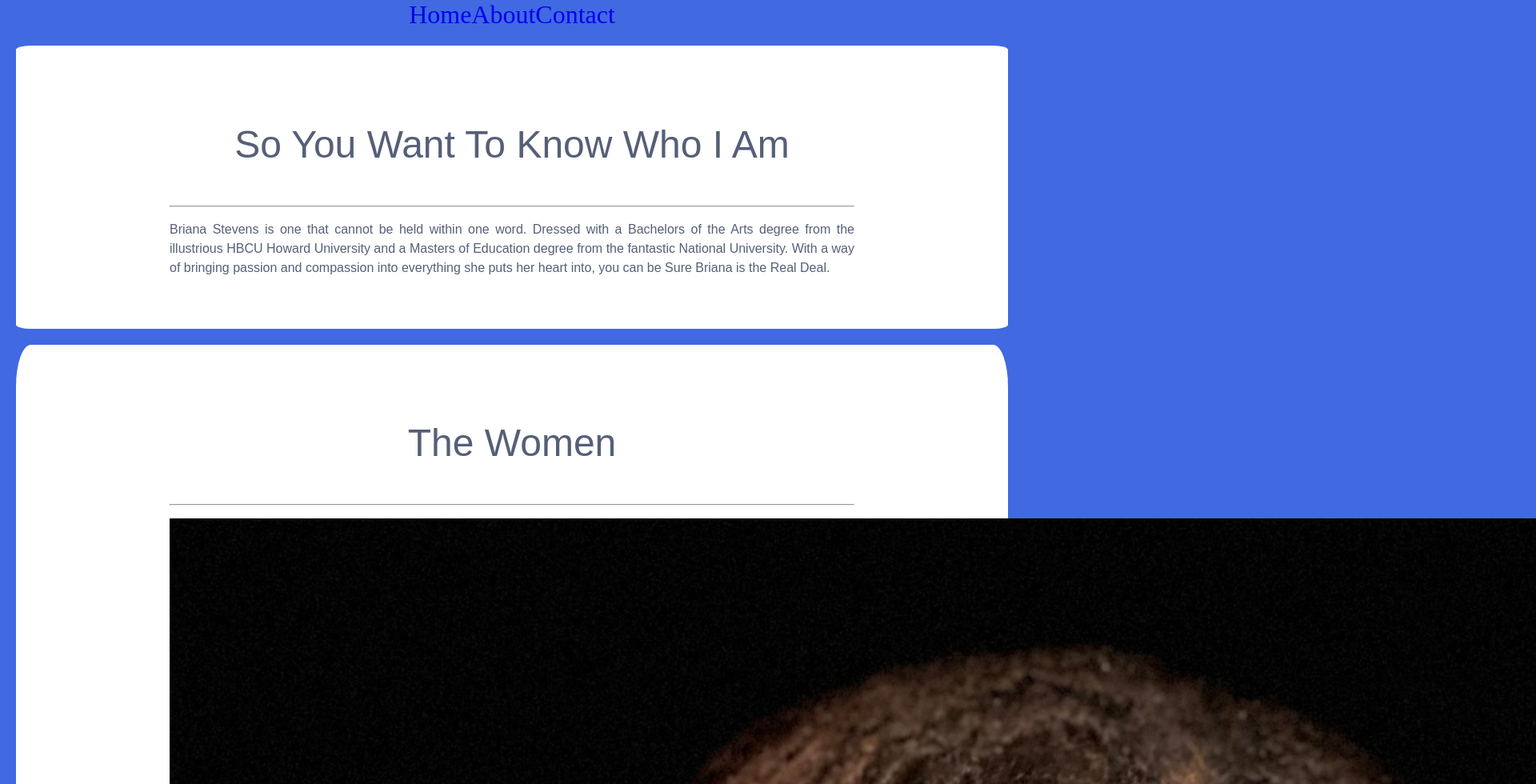
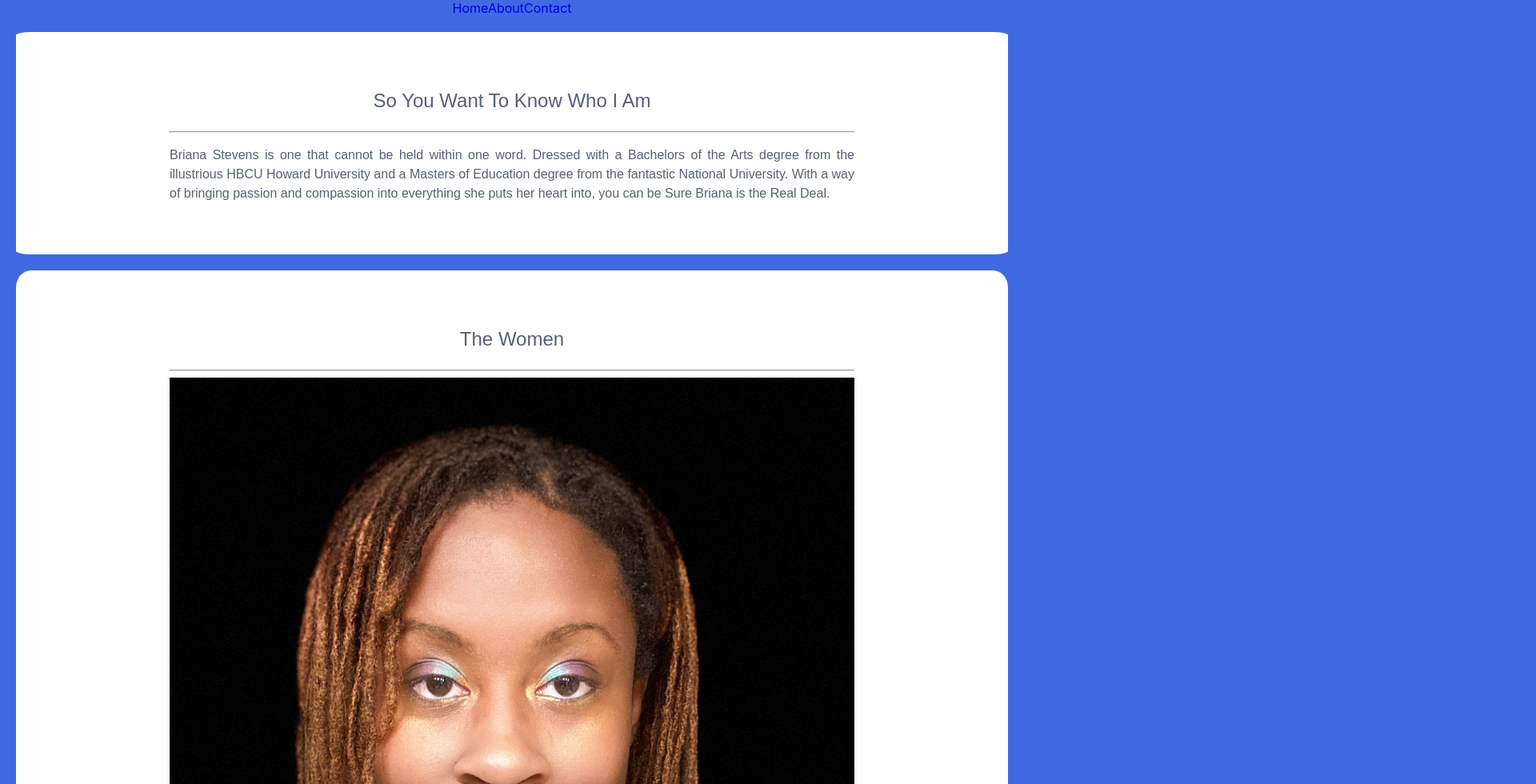
Before and after one commit to JustSpokenCodes/crownyourrights, a React (Create React App) app in the folder crownyr/: page /about in a window 1280 px wide. Shown: the top 980 px of the page at 80% size, 1920 px wide, since content can reach past the window. Built offline with nearby package versions, Linux system fonts and the light colour scheme.

Commit message:
fixed the pic and removed unneeded info in css

```diff
--- a/crownyr/src/App.css
+++ b/crownyr/src/App.css
@@ -1,6 +1,5 @@
 .App{
   text-align: center;
-  font: 2rem lucida;
   color: silver;;
 }
 html{
--- a/crownyr/src/components/Home.js
+++ b/crownyr/src/components/Home.js
@@ -11,8 +11,13 @@ const Home = () => {
             <section>
                 <p>Coming Soon...</p>
                 <h1><b>C</b><i>rown</i> <b>Y</b><i>our</i> <b>R</b><i>ights</i></h1>
-            <button id="custom-btn" class='crown-button'><span>Come</span> And Lets Work</button>
+
             </section>
+            <footer>
+                <div className="footer">
+                    <h3><b>C</b><i>rown</i> <b>Y</b><i>our</i> <b>R</b><i>ights</i> goal is to give support and guidance to youth adults on being independent through mentorship.</h3>
+                </div>
+            </footer>
         </div>
     )
 }
--- a/crownyr/src/components/about.scss
+++ b/crownyr/src/components/about.scss
@@ -39,3 +39,7 @@
     }
     }
 }
+img {
+    width: 100%;
+    height: auto;
+}
--- a/crownyr/src/components/home.scss
+++ b/crownyr/src/components/home.scss
@@ -3,32 +3,3 @@ header {
     justify-content: space-between;
     align-items: center;
 }
-
-.app-nav {
-    position: relative;
-    display: flex;
-    justify-content: space-around;
-    align-items: center;
-    text-transform: uppercase;
-
-    a {
-		color: #4e4e4d;
-		padding: 5px 5px 5px 5px;
-		font-weight: 400;
-        font-size: 1.1rem;
-        margin: auto;
-
-		&:hover {
-			&:not(:last-child) {
-				color: #2e9dac;
-				text-decoration: none;
-				text-shadow: 0px 4px 2px rgba(#000, 0.2);
-			}
-		}
-
-		&:active,
-		&:focus {
-			text-decoration: none;
-		}
-	}
-}
```
Lines whose indentation alone changed are shown as unchanged.
